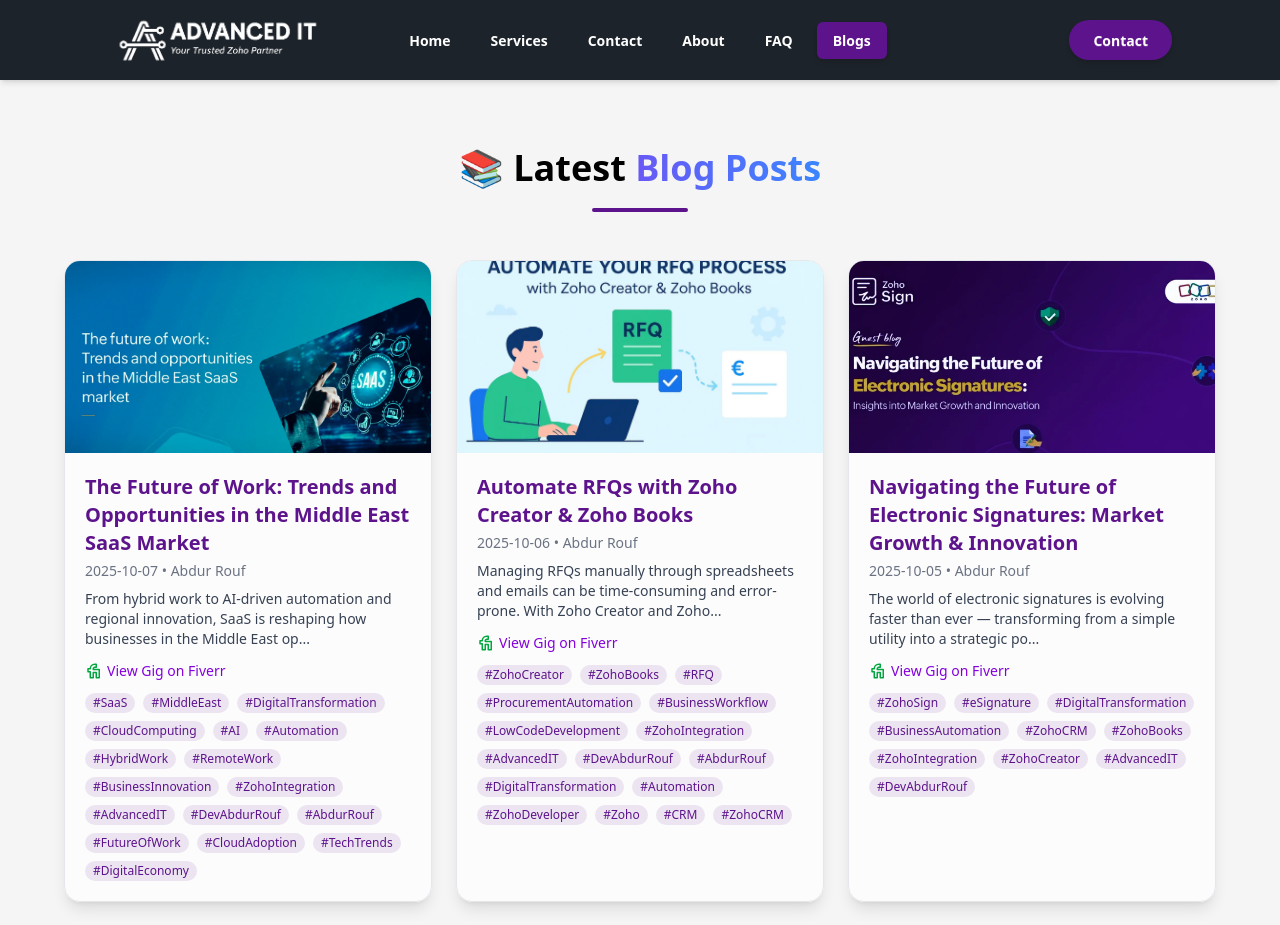
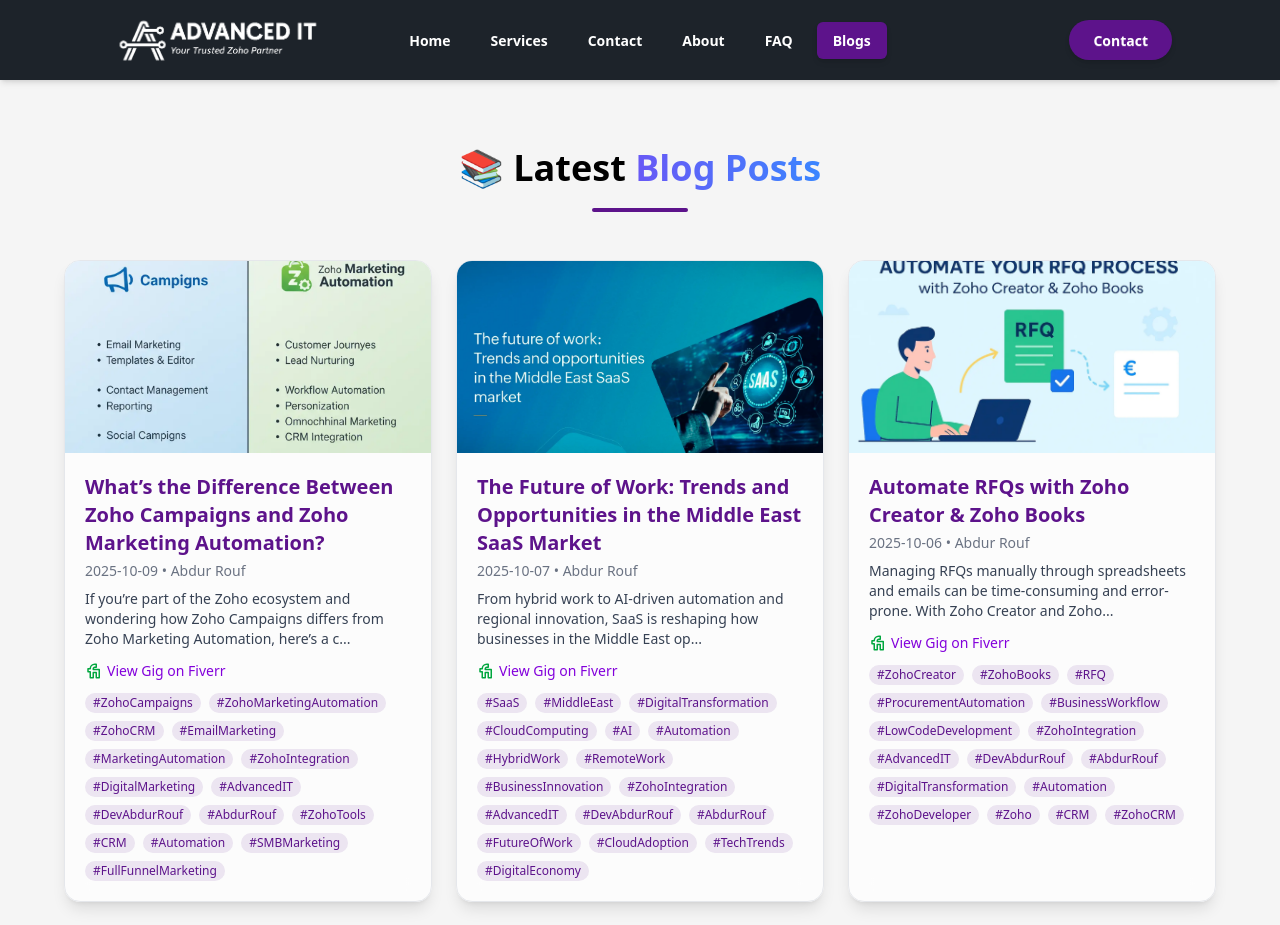
Before and after one commit to arouf01/advancedit, a React (Vite) app: page /blogs in a window 1280 px wide. Shown: the top 925 px of the page. Built offline with nearby package versions, Linux system fonts and the light colour scheme.

Commit message:
Date: 09/10/2025, added new blog

```diff
--- a/src/data/blogs.js
+++ b/src/data/blogs.js
@@ -6,12 +6,87 @@ import zohobiginq32025pdates from "../assets/blogs/zoho-bigin-q3-2025-updates.we
 import ZohoSign from "../assets/blogs/ZohoSign.webp";
 import rfqZohoCreatorZohoBooks from "../assets/blogs/ZohoCreator-ZohoBooks-AbdurRouf-advanced-it.top.webp";
 import zohoSAAS from "../assets/blogs/zoho-zohocrm-zohoCreator-zohoBooks-zohoCRM-abdurRouf-advancedIT.webp";
+import zohoCampaignsVsAutomationImage from "../assets/blogs/ZohoCampaigns-ZohoMarketing Automation-AbdurRouf-advaned-it.top.webp";
 
 // Blogs
 export const blogs = [
   /* --- Blogs  Start --- */
 
-  // Blog 8:
+  // Blog 9: Zoho Campaigns and Zoho Automation
+  {
+    id: "difference-between-zoho-campaigns-and-zoho-marketing-automation",
+    title:
+      "What’s the Difference Between Zoho Campaigns and Zoho Marketing Automation?",
+    date: "2025-10-09",
+    author: "Abdur Rouf",
+    image: `${zohoCampaignsVsAutomationImage}`,
+    content: {
+      header: `Choosing the right Zoho marketing tool can make or break your digital campaigns.`,
+      description: `If you’re part of the Zoho ecosystem and wondering how Zoho Campaigns differs from Zoho Marketing Automation, here’s a clear breakdown to help you decide which tool fits your business goals best.`,
+
+      servicesInclude: `
+Zoho Campaigns: Simplified Email & SMS Marketing
+Zoho Campaigns is designed for businesses that want to send engaging newsletters, promotions, and updates — without complexity.
+It’s perfect for small and medium-sized businesses (SMEs) and marketing teams looking for a user-friendly, affordable, and efficient way to communicate with their audience.
+
+Key Features:
+1. Create and schedule email & SMS campaigns using beautiful templates.
+2. Automate simple workflows like welcome, reactivation, and retention campaigns.
+3. Track essential metrics like opens, clicks, and bounce rates.
+4. Integrate easily with Zoho CRM, SalesIQ, and Zoho Meeting.
+
+Best For: Businesses focusing on straightforward, email-first communication.
+    `,
+
+      whyChooseMe: `
+Zoho Marketing Automation: Full-Funnel Marketing Power
+For businesses that need advanced workflows, multichannel engagement, and lead management — Zoho Marketing Automation takes things to the next level.
+
+Key Highlights:
+1. Manage email, SMS, web, and social media channels in one dashboard.
+2. Design complex workflows that adapt dynamically to customer behavior.
+3. Capture and nurture leads via forms, landing pages, and scoring.
+4. Track visitor journeys, conversions, and campaign ROI.
+5. Integrate seamlessly with Zoho CRM, Analytics, SalesIQ, and Zoho Ads.
+
+Best For: Medium to large businesses running **data-driven, multi-step marketing campaigns.
+    `,
+
+      otherInfo: `
+Which One Should You Choose?
+If your goal is to send beautiful, simple email or SMS campaigns, go with Zoho Campaigns.
+But if you want to manage the entire marketing funnel, score leads, and optimize ROI across multiple channels — Zoho Marketing Automation is the smarter choice.
+
+Zoho Campaigns = Simple, effective email marketing.
+Zoho Marketing Automation = Powerful, full-funnel engagement.
+Pick the one that fits your business strategy and scale.
+    `,
+
+      whyUs: `
+Need Expert Help with Zoho Marketing Tools?
+As a Zoho-certified professional, I help businesses set up, integrate, and automate their marketing systems using Zoho Campaigns and Zoho Marketing Automation — ensuring maximum efficiency and measurable ROI.
+    `,
+    },
+    tags: [
+      "ZohoCampaigns",
+      "ZohoMarketingAutomation",
+      "ZohoCRM",
+      "EmailMarketing",
+      "MarketingAutomation",
+      "ZohoIntegration",
+      "DigitalMarketing",
+      "AdvancedIT",
+      "DevAbdurRouf",
+      "AbdurRouf",
+      "ZohoTools",
+      "CRM",
+      "Automation",
+      "SMBMarketing",
+      "FullFunnelMarketing",
+    ],
+    link: `https://www.fiverr.com/dev_abdur_rouf`,
+  },
+  // Blog 8: Saas Market
   {
     id: "future-of-work-middle-east-saas-market",
     title:
```
Also changed, not shown: src/assets/blogs/ZohoCampaigns-ZohoMarketing Automation-AbdurRouf-advaned-it.top.webp (added), 1 other file (tests, documents, lock files or other folders).
